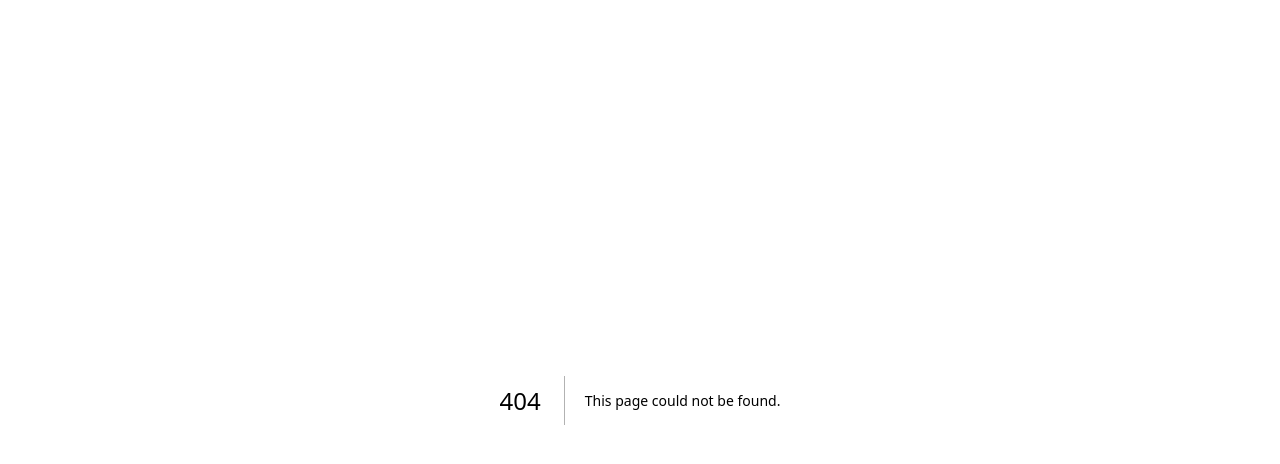
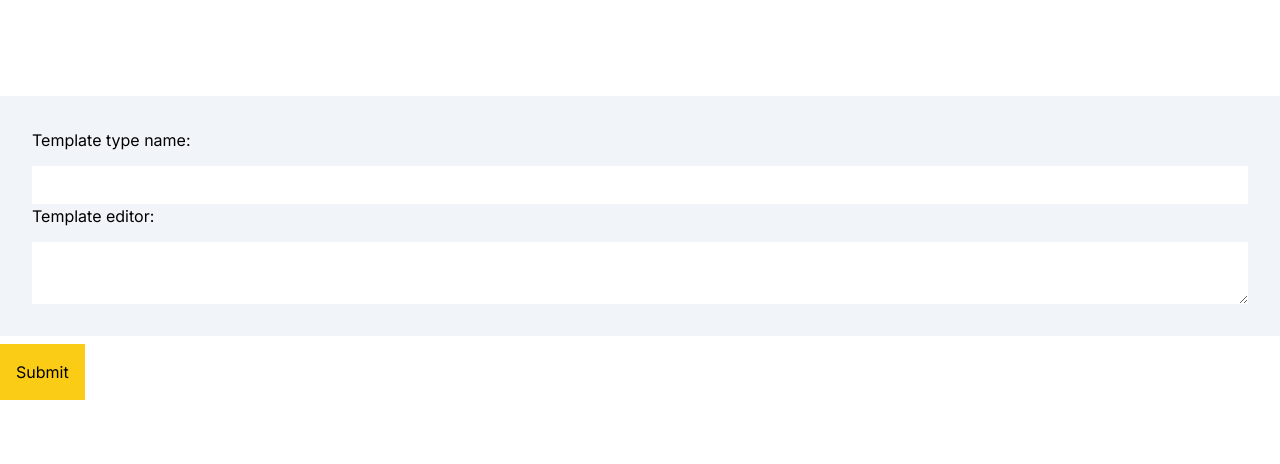
Before and after one commit to justinbax/brebeufhx, a Next.js app in the folder frontend/brebeufhx-spinich-pizza/: page /template in a window 1280 px wide. Before the commit this address had no page. Shown: the top 464 px of the page. Built offline with nearby package versions, Linux system fonts and the light colour scheme.

Commit message:
fixed openai stuff

```diff
--- /dev/null
+++ b/frontend/brebeufhx-spinich-pizza/app/template/page.tsx
@@ -0,0 +1,31 @@
+'use client'
+import {useState} from 'react'
+
+export default function Template() {
+
+    const [template, setTemplate] = useState("")
+    const [type, setType] = useState("")
+    const axios = require('axios')
+    async function doPostRequest(payload: any) {
+        let res = await axios.post("/send", payload)
+        let data = res.data
+        console.log(data)
+    }
+
+    function submit() {
+        doPostRequest({template: template, type: type})
+    }
+
+    return (
+        <main>
+            <div className="grid grid-cols-1 m-12"></div>
+                <div className="my-2 bg-slate-100 min-h-60 p-8 grid grid-cols-1">
+                    Template type name: <br/>
+                    <input type="text" value={type} onChange={(e) => setType(e.target.value)}/>
+                    Template editor: <br/>
+                    <textarea onChange={(e) => setTemplate(e.target.value)}/>
+                </div>
+                <div className="my-2"><button className="bg-yellow-400 p-4 hover:bg-yellow-200" onClick={() => submit()}>Submit</button></div>
+        </main>
+    )
+}
```
Also changed, not shown: 2 other files (tests, documents, lock files or other folders).
